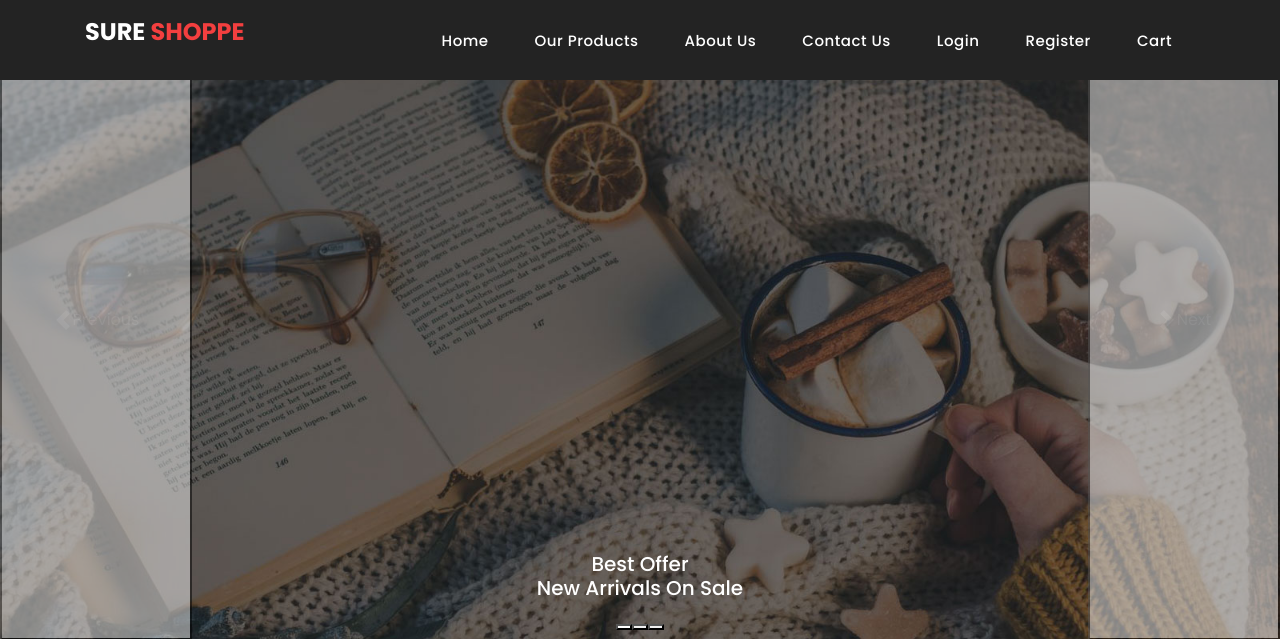
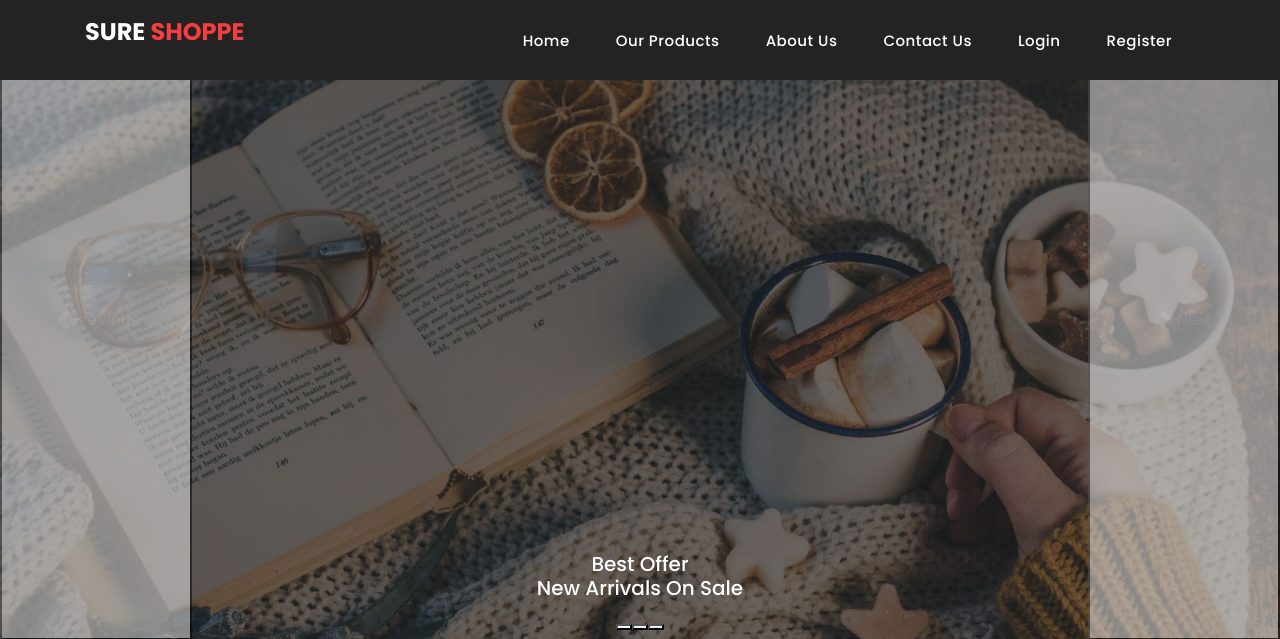
Before and after one commit to bhupeshgunda1/E-commerce_sureshoppe, a Flask app: page / in a window 1280 px wide. Shown: the top 639 px of the page. Run offline with Flask 2, Linux system fonts and the light colour scheme; some libraries are stand-ins or nearby versions.

Commit message:
Additional changes in Navigation bar

```diff
--- a/Project_Updated_UI/templates/index.html
+++ b/Project_Updated_UI/templates/index.html
@@ -61,6 +61,9 @@
                     <li>
                       <a class="nav-link" href="{{ url_for('logout') }}" style="text-decoration: none">Logout</a>
                     </li>
+                    <li class="nav-item">
+                  <a class="nav-link" href="{{ url_for('cart')}}">Cart</a>
+                  </li>
 				{% endif %}
 				{% if not loggedIn  %}
 					<li class="nav-item">
@@ -69,10 +72,6 @@
                   <a class="nav-link" href="{{ url_for('register')}}">Register</a>
                   </li>
 				{% endif %}
-
-              <li class="nav-item">
-          <a class="nav-link" href="{{ url_for('cart')}}">Cart</a>
-          </li>
          </ul>
             </div>
           </div>
```
